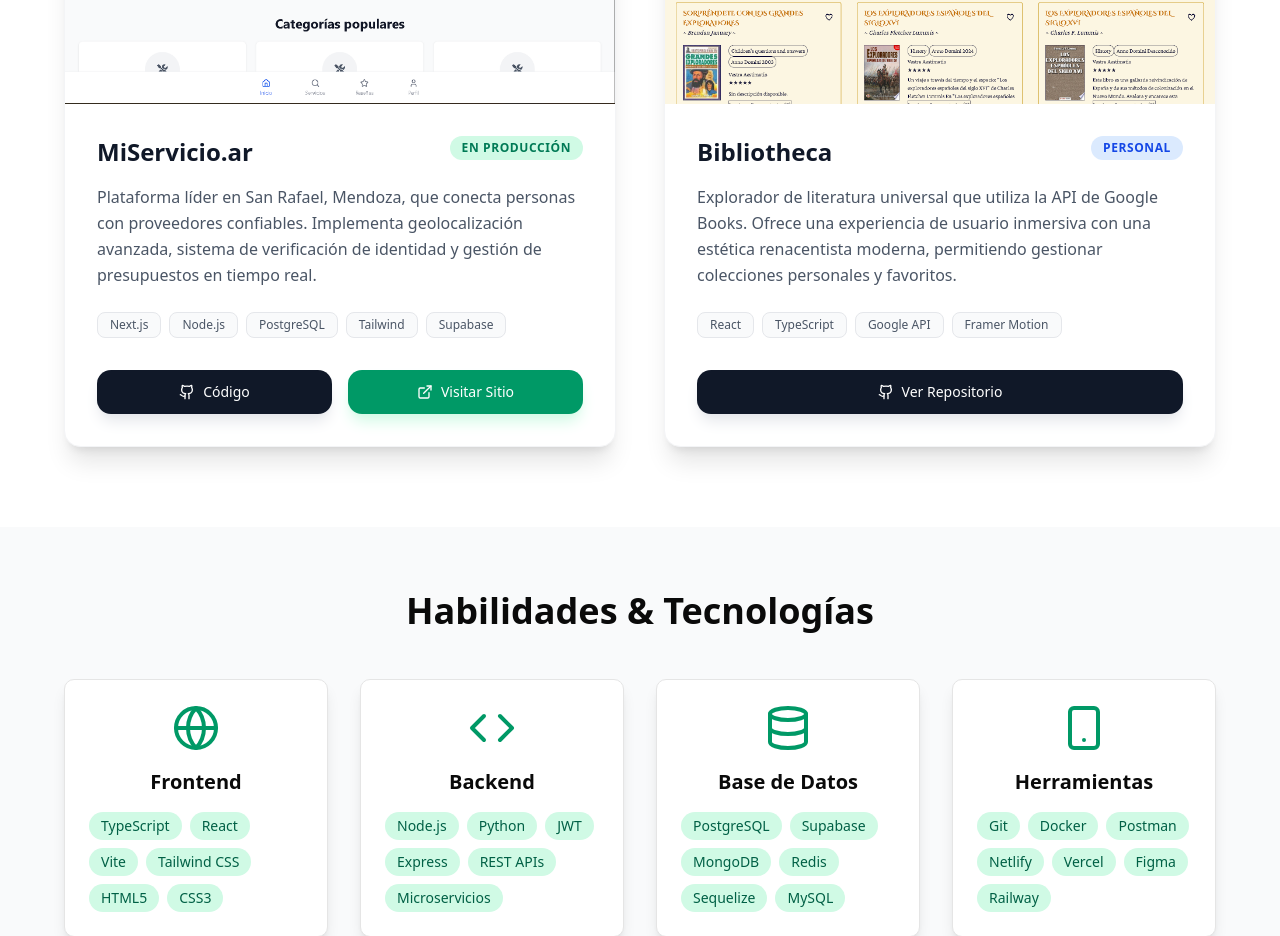
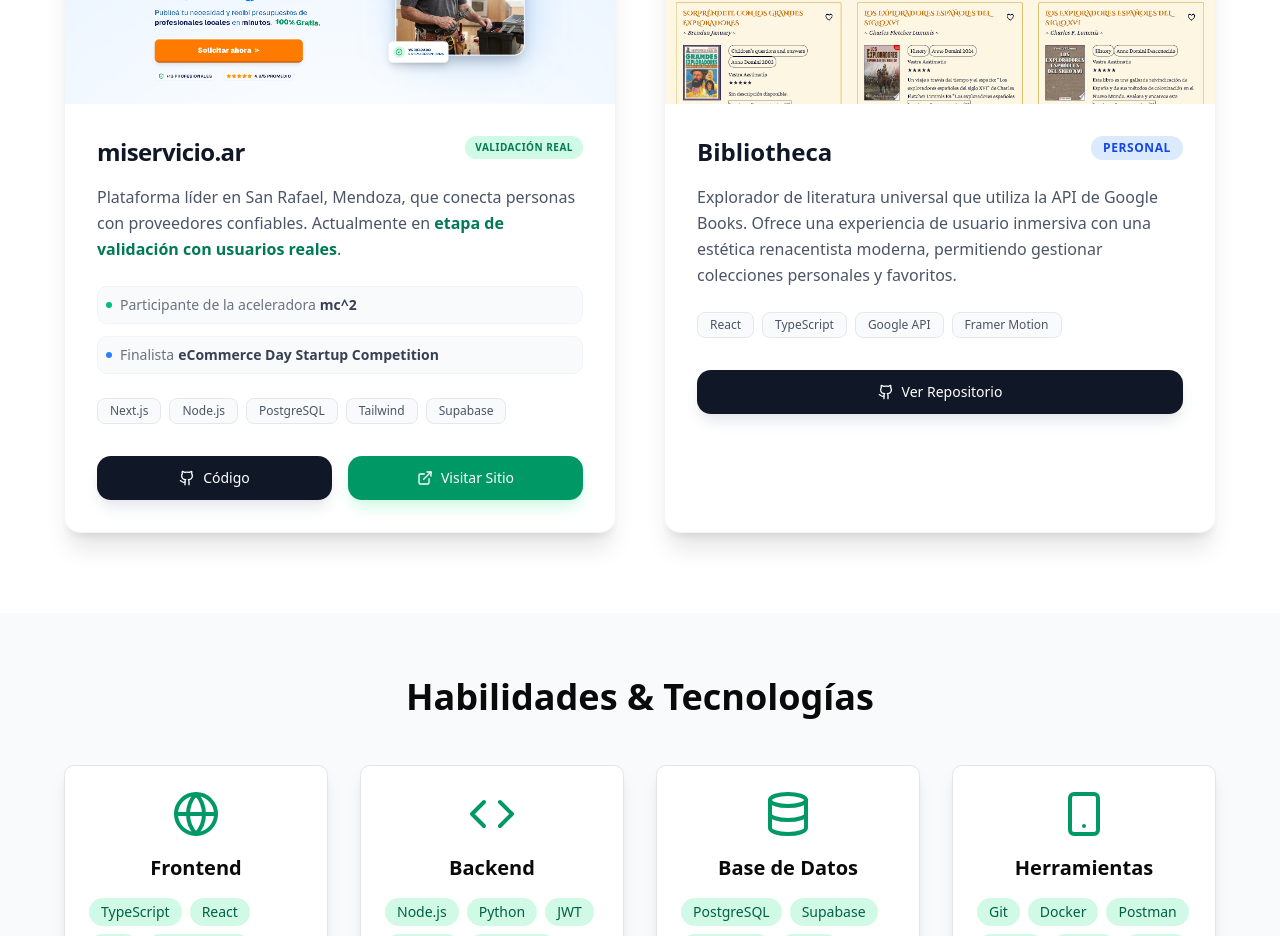
Before and after one commit to JuanVergara-9/portafolio-jv, a Next.js app: page / in a window 1280 px wide. Shown: the part 1900-2836 px from the top of the page. Built offline with nearby package versions, Linux system fonts and the light colour scheme.

Commit message:
cambios en miservicio card

```diff
--- a/app/page.tsx
+++ b/app/page.tsx
@@ -217,12 +217,23 @@ export default function Portfolio() {
                 </div>
                 <div className="p-8">
                   <div className="flex justify-between items-start mb-4">
-                    <h3 className="text-2xl font-bold text-gray-900">MiServicio.ar</h3>
-                    <span className="bg-emerald-100 text-emerald-700 text-xs font-bold px-3 py-1 rounded-full uppercase tracking-wider">En Producción</span>
+                    <h3 className="text-2xl font-bold text-gray-900 tracking-tight">miservicio.ar</h3>
+                    <span className="bg-emerald-100 text-emerald-700 text-[10px] font-bold px-2.5 py-1 rounded-full uppercase tracking-wider">Validación Real</span>
                   </div>
                   <p className="text-gray-600 mb-6 leading-relaxed">
-                    Plataforma líder en San Rafael, Mendoza, que conecta personas con proveedores confiables. Implementa geolocalización avanzada, sistema de verificación de identidad y gestión de presupuestos en tiempo real.
+                    Plataforma líder en San Rafael, Mendoza, que conecta personas con proveedores confiables. Actualmente en <span className="text-emerald-700 font-semibold">etapa de validación con usuarios reales</span>.
                   </p>
+
+                  <div className="space-y-3 mb-6">
+                    <div className="flex items-center text-sm text-gray-500 bg-gray-50 p-2 rounded-lg border border-gray-100">
+                      <div className="w-1.5 h-1.5 bg-emerald-500 rounded-full mr-2"></div>
+                      Participante de la aceleradora <span className="font-bold text-gray-700 ml-1">mc^2</span>
+                    </div>
+                    <div className="flex items-center text-sm text-gray-500 bg-gray-50 p-2 rounded-lg border border-gray-100">
+                      <div className="w-1.5 h-1.5 bg-blue-500 rounded-full mr-2"></div>
+                      Finalista <span className="font-bold text-gray-700 ml-1">eCommerce Day Startup Competition</span>
+                    </div>
+                  </div>
                   <div className="flex flex-wrap gap-2 mb-8">
                     {["Next.js", "Node.js", "PostgreSQL", "Tailwind", "Supabase"].map((tech) => (
                       <span key={tech} className="bg-gray-50 text-gray-600 border border-gray-200 px-3 py-1 rounded-md text-xs font-medium">
```
Also changed, not shown: public/miservicio.png.
